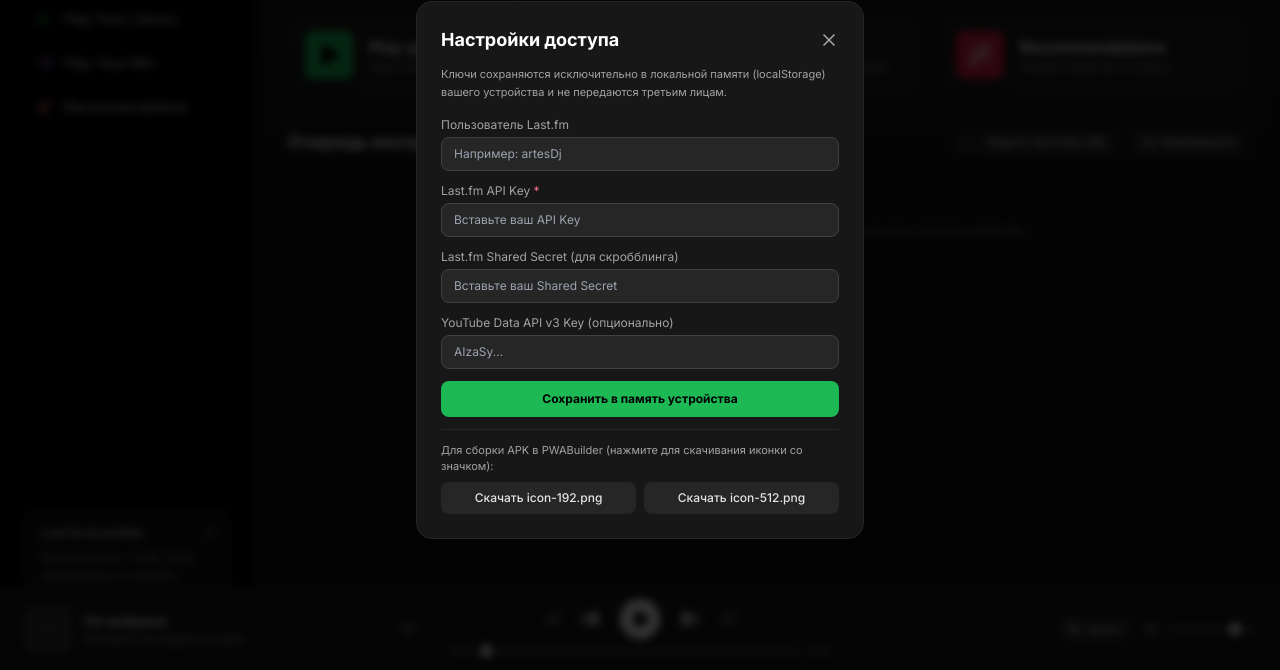
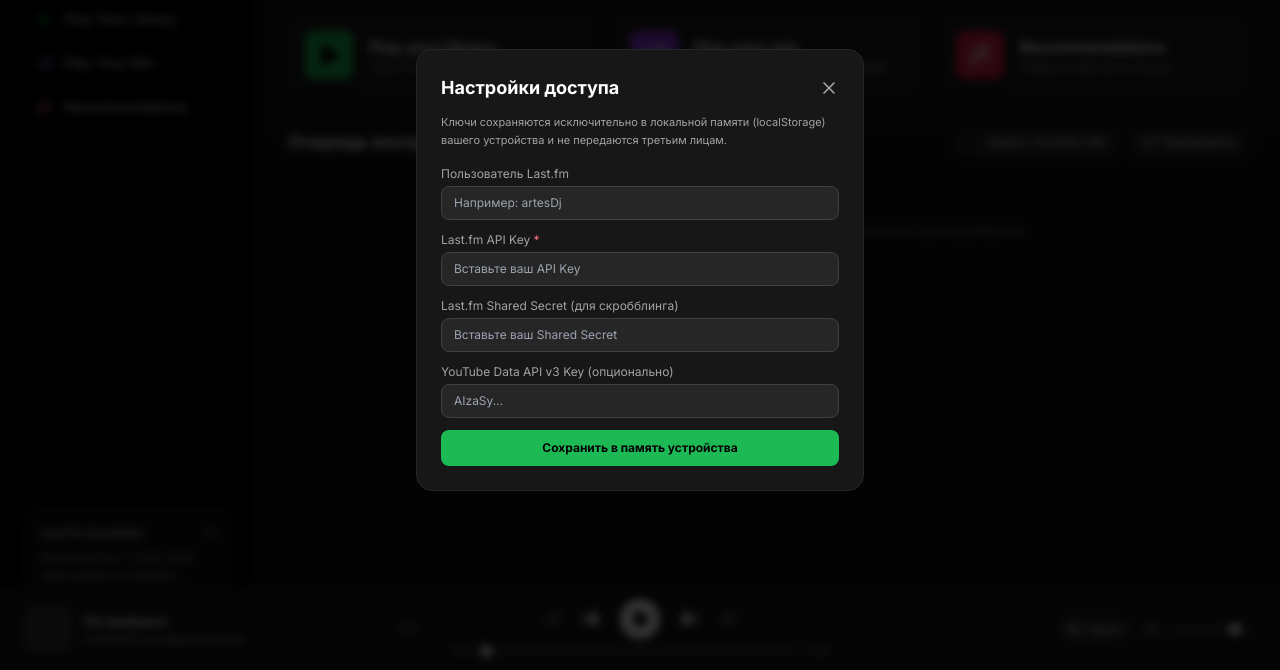
Before and after one commit to m1ntydev/mj-player, a plain HTML site: page index.html in a window 1280 px wide. Shown: the part 130-800 px from the top of the page. Drawn offline with nearby package versions, Linux system fonts and the light colour scheme; some icons are missing.

Commit message:
Update index.html

```diff
--- a/index.html
+++ b/index.html
@@ -14,7 +14,6 @@
   <script src="https://cdn.tailwindcss.com"></script>
   <script src="https://cdnjs.cloudflare.com/ajax/libs/blueimp-md5/2.19.0/js/md5.min.js"></script>
   <script src="https://unpkg.com/lucide@latest"></script>
-  <!-- Подключаем FontAwesome для точного отображения значка "as" как в первом приложении -->
   <link rel="stylesheet" href="https://cdnjs.cloudflare.com/ajax/libs/font-awesome/6.5.1/css/all.min.css">
 
   <style>
@@ -103,7 +102,6 @@
     <aside class="hidden md:flex flex-col w-64 bg-black p-6 border-r border-neutral-900 justify-between">
       <div>
         <div class="flex items-center gap-3 mb-8">
-          <!-- Тот самый фирменный значок из первого приложения -->
           <div class="w-10 h-10 rounded-full bg-[#1db954] flex items-center justify-center text-black shadow-lg shrink-0">
             <i class="fa-brands fa-lastfm text-xl"></i>
           </div>
@@ -361,14 +359,6 @@
           <input id="set-ytkey" type="password" placeholder="AIzaSy..." class="w-full px-3 py-2 rounded-lg bg-neutral-800 border border-neutral-700 text-white" />
         </div>
         <button onclick="saveSettings()" class="w-full mt-2 py-2.5 rounded-lg bg-[#1db954] hover:bg-[#1ed760] text-black font-bold transition">Сохранить в память устройства</button>
-
-        <div class="pt-3 mt-3 border-t border-neutral-800">
-          <p class="text-[11px] text-neutral-400 mb-2">Для сборки APK в PWABuilder (нажмите для скачивания иконки со значком):</p>
-          <div class="flex gap-2">
-            <button onclick="downloadPngIcon(192)" class="flex-1 py-2 px-2 rounded-lg bg-neutral-800 hover:bg-neutral-700 text-neutral-200 font-medium transition">Скачать icon-192.png</button>
-            <button onclick="downloadPngIcon(512)" class="flex-1 py-2 px-2 rounded-lg bg-neutral-800 hover:bg-neutral-700 text-neutral-200 font-medium transition">Скачать icon-512.png</button>
-          </div>
-        </div>
       </div>
     </div>
   </div>
@@ -393,28 +383,6 @@
 
     if (window.location.protocol === 'file:') {
       document.getElementById('file-warning').classList.remove('hidden');
-    }
-
-    // Генератор иконок с точным шрифтовым логотипом Last.fm
-    function downloadPngIcon(size) {
-      const canvas = document.createElement('canvas');
-      canvas.width = size;
-      canvas.height = size;
-      const ctx = canvas.getContext('2d');
-
-      ctx.fillStyle = '#1db954';
-      ctx.fillRect(0, 0, size, size);
-
-      ctx.fillStyle = '#000000';
-      ctx.font = `900 ${size * 0.45}px 'Inter', sans-serif`;
-      ctx.textAlign = 'center';
-      ctx.textBaseline = 'middle';
-      ctx.fillText('as', size / 2, size / 2);
-
-      const link = document.createElement('a');
-      link.download = `icon-${size}.png`;
-      link.href = canvas.toDataURL('image/png');
-      link.click();
     }
 
     // --- Конфигурация ---
```
